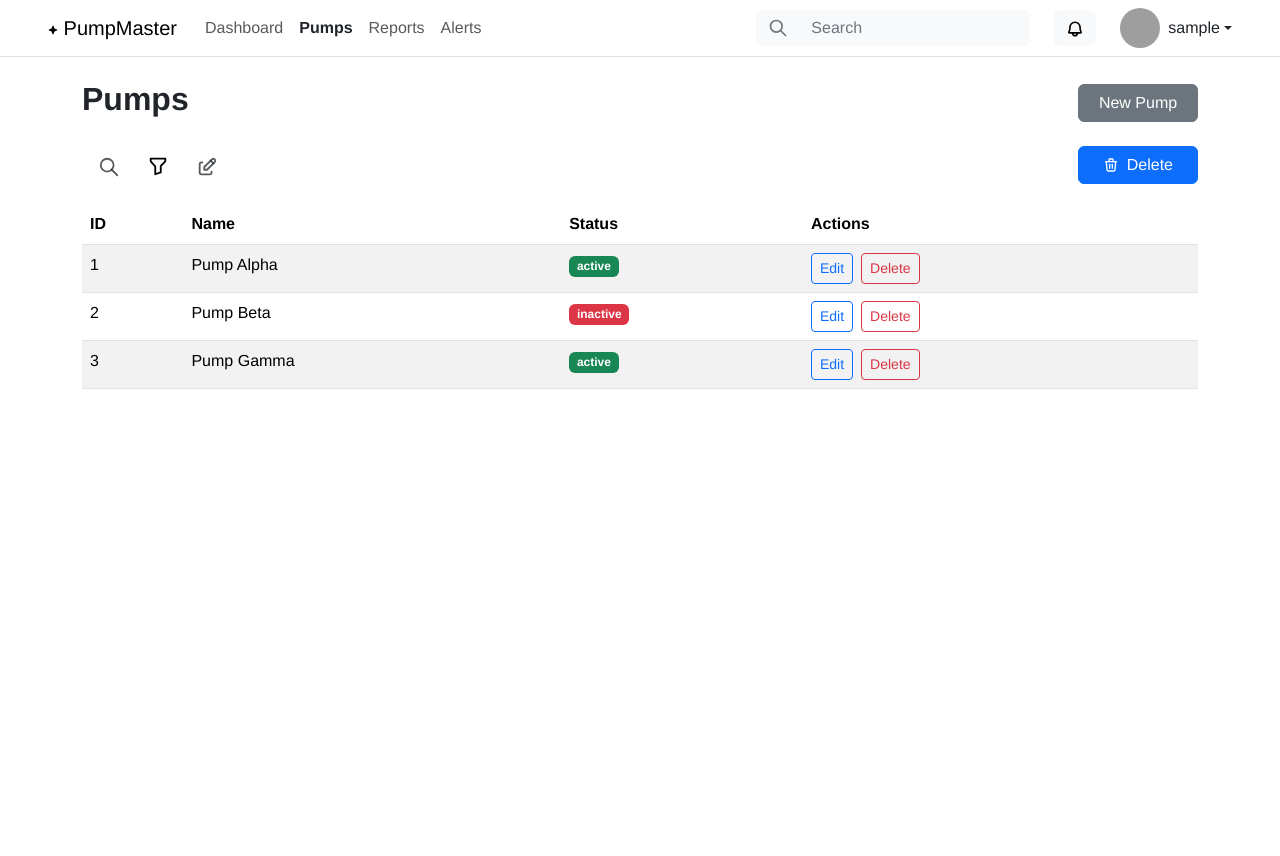
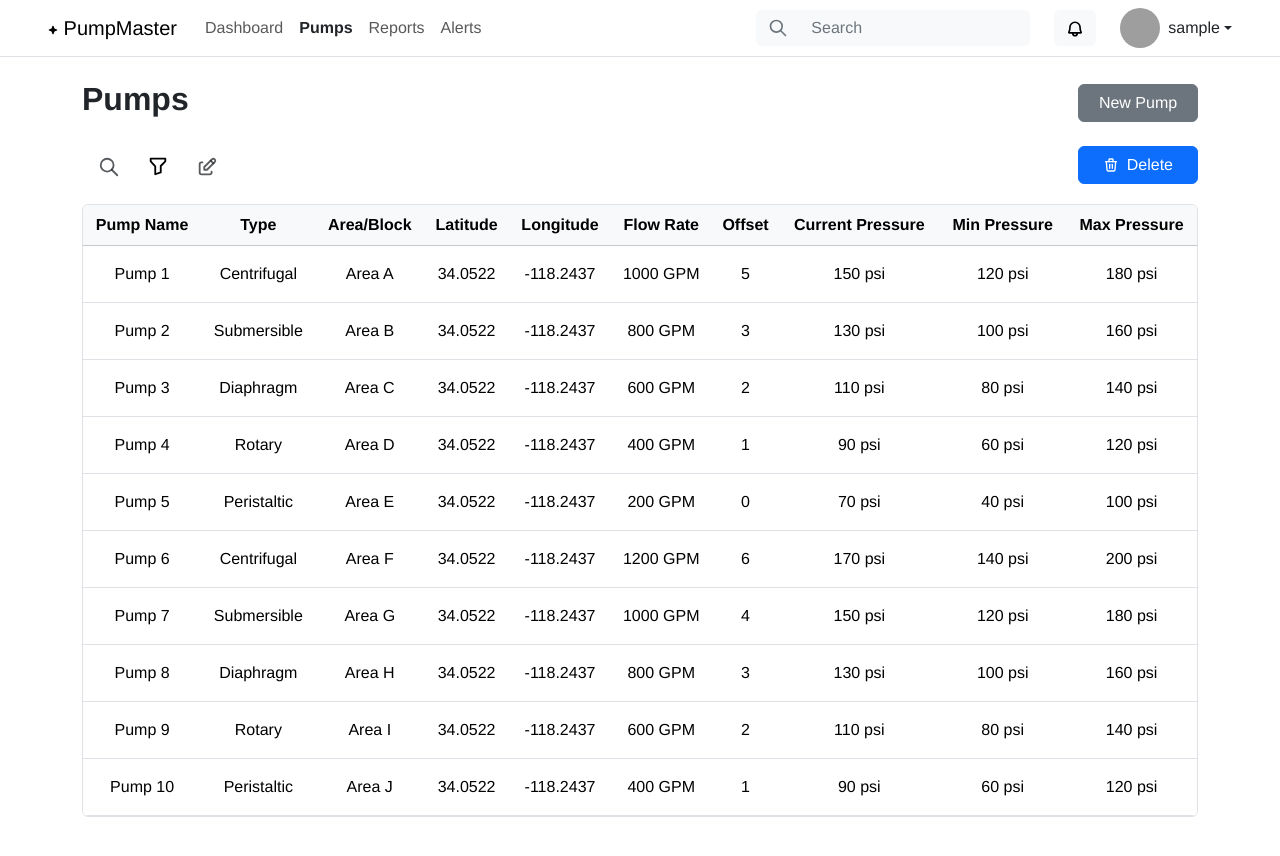
Before and after one commit to dmwcs/ci_cd-demo, a React (Vite) app: page /pump in a window 1280 px wide. Before the commit the page ends 800 px from the top, so only its background shows below. Built offline with nearby package versions, Linux system fonts and the light colour scheme; sample sign-in values are in the browser's storage; grey boxes are pictures that could not be loaded.

Commit message:
finish table layout

```diff
--- a/src/app/PumpPage/PumpPage.tsx
+++ b/src/app/PumpPage/PumpPage.tsx
@@ -1,31 +1,13 @@
 import { Container } from 'react-bootstrap';
+import { defaultPumps } from '../../utils/mockData';
 import PumpsHeader from './components/PumpsHeader';
 import PumpsTable from './components/PumpsTable';
-
-// 示例数据
-const samplePumps = [
-  {
-    id: '1',
-    name: 'Pump Alpha',
-    status: 'active',
-  },
-  {
-    id: '2',
-    name: 'Pump Beta',
-    status: 'inactive',
-  },
-  {
-    id: '3',
-    name: 'Pump Gamma',
-    status: 'active',
-  },
-];
 
 const PumpPage = () => {
   return (
     <Container className='py-4'>
       <PumpsHeader />
-      <PumpsTable pumps={samplePumps} />
+      <PumpsTable pumps={defaultPumps} />
     </Container>
   );
 };
--- a/src/app/PumpPage/components/PumpsTable/PumpsTable.tsx
+++ b/src/app/PumpPage/components/PumpsTable/PumpsTable.tsx
@@ -1,13 +1,8 @@
 import React from 'react';
+import { Table } from 'react-bootstrap';
+import type { Pump } from '../../../../types';
 import PumpsTableHeader from './components/PumpsTableHeader';
 import PumpsTableRow from './components/PumpsTableRow';
-
-interface Pump {
-  id: string;
-  name: string;
-  status: string;
-  // Add more pump properties as needed
-}
 
 interface PumpsTableProps {
   pumps?: Pump[];
@@ -15,16 +10,23 @@ interface PumpsTableProps {
 
 const PumpsTable: React.FC<PumpsTableProps> = ({ pumps = [] }) => {
   return (
-    <div className='pumps-table'>
-      <table className='table table-striped'>
+    <Table
+      hover
+      responsive
+      className='rounded overflow-hidden border'
+      style={{
+        borderRadius: '12px',
+        borderCollapse: 'separate',
+        borderSpacing: 0,
+      }}
+    >
       <PumpsTableHeader />
       <tbody>
         {pumps.map(pump => (
           <PumpsTableRow key={pump.id} pump={pump} />
         ))}
       </tbody>
-      </table>
-    </div>
+    </Table>
   );
 };
 
--- a/src/app/PumpPage/components/PumpsTable/components/PumpsTableHeader/PumpsTableHeader.tsx
+++ b/src/app/PumpPage/components/PumpsTable/components/PumpsTableHeader/PumpsTableHeader.tsx
@@ -1,13 +1,27 @@
 import React from 'react';
 
 const PumpsTableHeader: React.FC = () => {
+  const columns = [
+    'Pump Name',
+    'Type',
+    'Area/Block',
+    'Latitude',
+    'Longitude',
+    'Flow Rate',
+    'Offset',
+    'Current Pressure',
+    'Min Pressure',
+    'Max Pressure',
+  ];
+
   return (
-    <thead>
+    <thead className='table-light'>
       <tr>
-        <th>ID</th>
-        <th>Name</th>
-        <th>Status</th>
-        <th>Actions</th>
+        {columns.map((column, index) => (
+          <th key={index} scope='col' className='text-center'>
+            {column}
+          </th>
+        ))}
       </tr>
     </thead>
   );
--- a/src/app/PumpPage/components/PumpsTable/components/PumpsTableRow/PumpsTableRow.tsx
+++ b/src/app/PumpPage/components/PumpsTable/components/PumpsTableRow/PumpsTableRow.tsx
@@ -1,32 +1,31 @@
 import React from 'react';
-
-interface Pump {
-  id: string;
-  name: string;
-  status: string;
-  // Add more pump properties as needed
-}
+import type { Pump } from '../../../../../../types';
 
 interface PumpsTableRowProps {
   pump: Pump;
 }
 
 const PumpsTableRow: React.FC<PumpsTableRowProps> = ({ pump }) => {
+  const cellData = [
+    pump.name,
+    pump.type,
+    pump.area,
+    pump.location.latitude,
+    pump.location.longitude,
+    `${pump.flowRate} GPM`,
+    pump.offset,
+    `${pump.pressure.current} psi`,
+    `${pump.pressure.min} psi`,
+    `${pump.pressure.max} psi`,
+  ];
+
   return (
     <tr>
-      <td>{pump.id}</td>
-      <td>{pump.name}</td>
-      <td>
-        <span
-          className={`badge ${pump.status === 'active' ? 'bg-success' : 'bg-danger'}`}
-        >
-          {pump.status}
-        </span>
-      </td>
-      <td>
-        <button className='btn btn-sm btn-outline-primary me-2'>Edit</button>
-        <button className='btn btn-sm btn-outline-danger'>Delete</button>
-      </td>
+      {cellData.map((data, index) => (
+        <td key={index} className='text-center border-end-0 py-3 px-2'>
+          {data}
+        </td>
+      ))}
     </tr>
   );
 };
```
Lines whose indentation alone changed are shown as unchanged.
